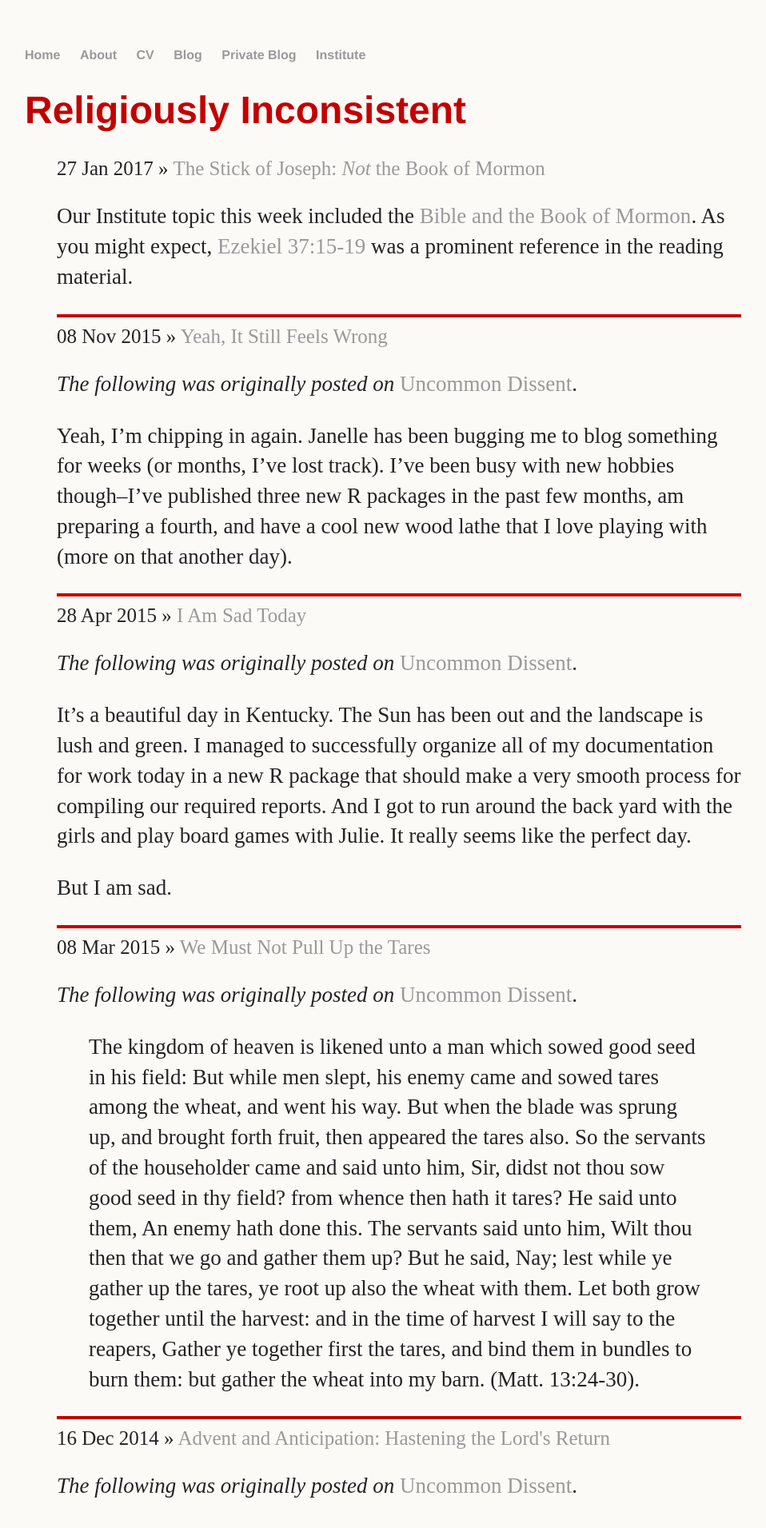
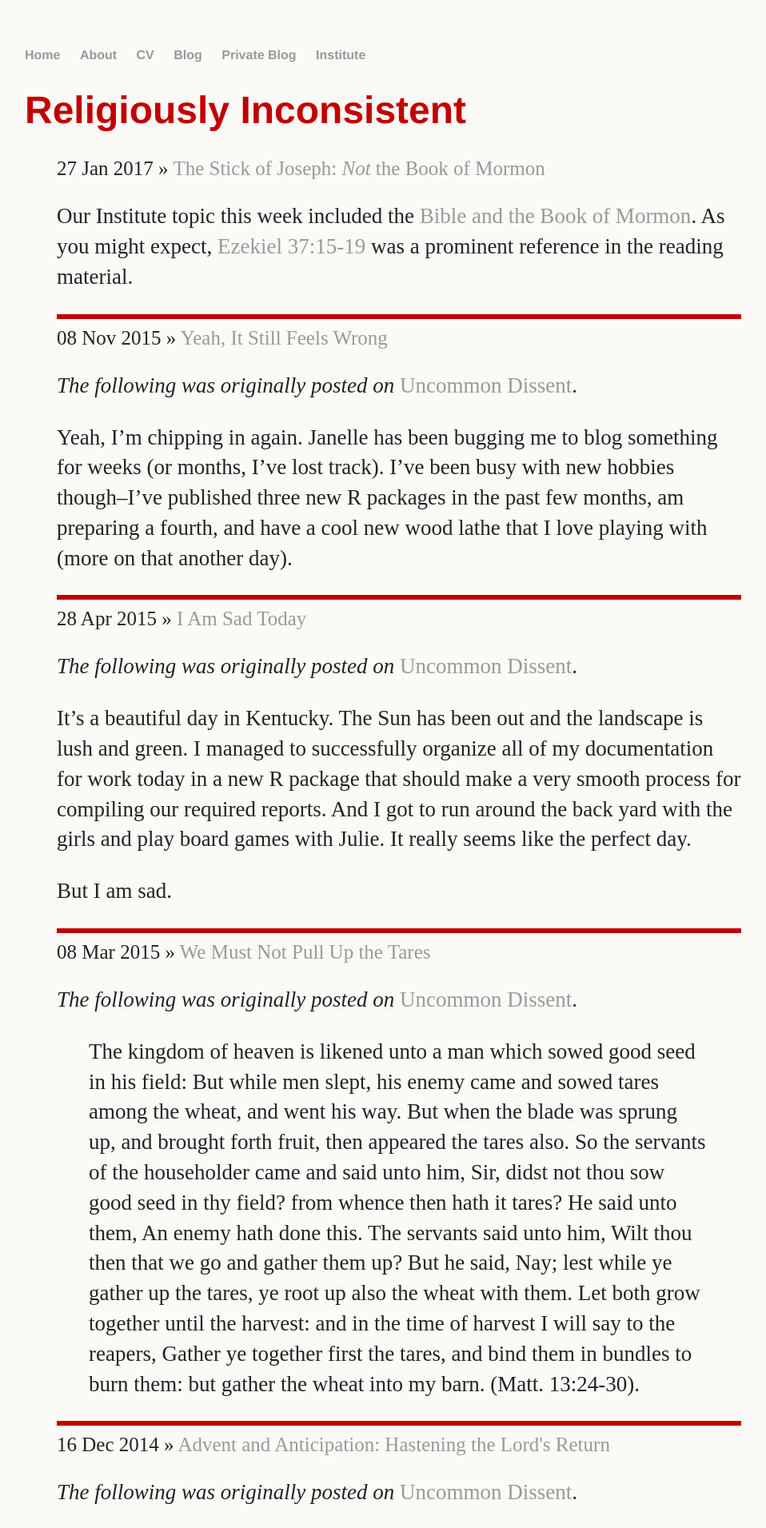
Before and after one commit to nutterb/nutterb.github.com, a Jekyll site: the page built from private/index.html, in a window 1280 px wide. Shown: the top 1911 px of the page at 80% size, without its empty margins (161-1119 px from the left). Built offline with Jekyll 4.4.1, drawn with Linux system fonts in a browser that asks for light colours.

Commit message:
Update index.html

```diff
--- a/private/index.html
+++ b/private/index.html
@@ -8,6 +8,6 @@ title: Religiously Inconsistent
 	  {% for post in site.categories.private %}
 	    <li><span>{{ post.date | date_to_string }}</span> » <a href="{{ post.url }}" title="{{ post.title }}">{{ post.title }}</a></li>
 	    <p style='font-size:5pt;'>{{ post.excerpt }}</p>
-	    <hr style = 'border: 2px solid #c30000;'/>
+	    <hr style = 'border: 3px solid #c30000;'/>
 	  {% endfor %}
 	</ul>
```
